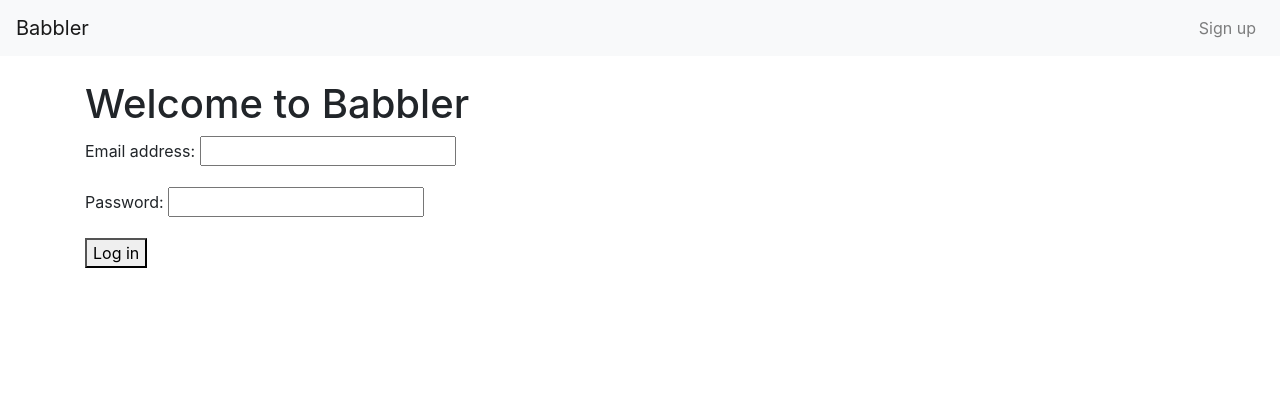
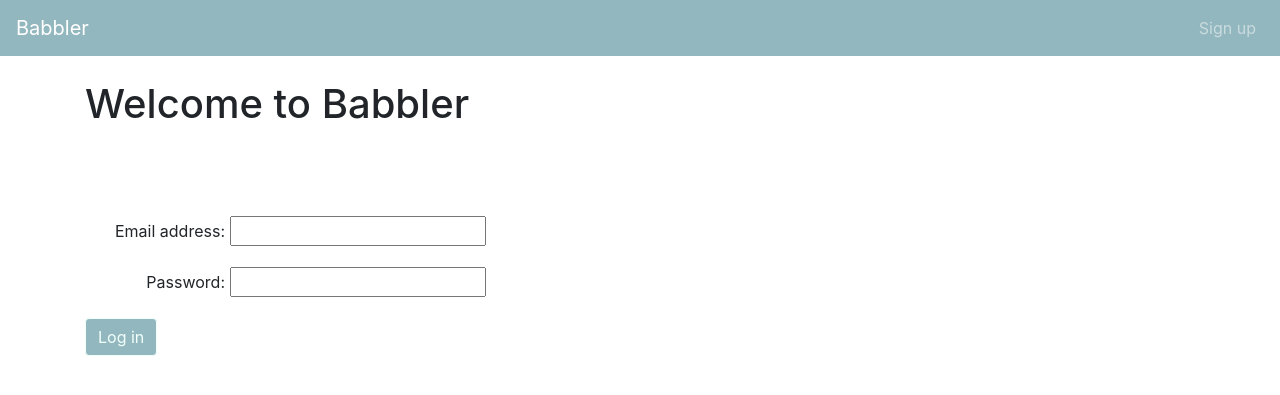
Before and after one commit to ktakats/babbler, a Django app: page / in a window 1280 px wide. Shown: the top 395 px of the page. Run offline with Django 3.2, Linux system fonts and the light colour scheme; some libraries are stand-ins or nearby versions.

Commit message:
Making it prettier

```diff
--- a/chat/static/main.css
+++ b/chat/static/main.css
@@ -2,6 +2,7 @@ body {
   font: 13px Helvetica, Arial;
   text-align: center;
   overflow-x: hidden;
+  color: #454545;
 }
 
 .container {
@@ -9,18 +10,63 @@ body {
     align: center;
 }
 
+.navbar-custom {
+    background: #93B7BE;
+    color: #F1FFFA;
+}
+
+label {
+    display: inline-block;
+    width: 140px;
+    text-align: right;
+}
+
+.btn-secondary {
+    color: #F1FFFA !important;
+    background-color: #93B7BE !important;
+    border-color: #F1FFFA !important;
+}
+
+.btn-circle {
+    width: 50px !important;
+    height: 50px  !important;
+    padding: 6px 0px  !important;
+    border-radius: 25px  !important;
+    border-color: #93B7BE !important;
+    text-align: center  !important;
+    font-size: 12px  !important;
+    line-height: 1.42857  !important;
+    background-color: transparent !important;
+    color: #93B7BE !important;
+}
+
+.new_room_button_div {
+    height: 55px;
+}
+
+.add-new-room{
+    float: right;
+    margin-right: 25%;
+}
+
 .main {
-    padding-top: 5em;
+    padding: 5em;
 }
 
 .room {
-    border: solid gray 1px;
+    border: solid 1px;
+    border-color: #93B7BE !important;
+    color: #454545 !important;
     width: 50%;
     margin: 0 auto;
     text-align: left;
     padding-left: 5%;
     padding-top: 2%;
     padding-bottom: 2%;
+}
+
+.room a a:hover a:visited{
+    text-decoration: none !important;
 }
 
 .friend {
--- a/chat/templates/chat/base.html
+++ b/chat/templates/chat/base.html
@@ -15,7 +15,7 @@
 <body>
     <div class="container">
         <div class="header">
-            <nav class="navbar navbar-expand-lg navbar-light bg-light fixed-top" role="navigation">
+            <nav class="navbar navbar-expand-lg navbar-dark fixed-top navbar-custom" role="navigation">
                 <a class="navbar-brand" href="/">Babbler</a>
                 <button class="navbar-toggler" type="button" data-toggle="collapse" data-target="#navbarCollapse" aria-controls="navbarCollapse" aria-expanded="false" aria-label="Toggle navigation">
                     <span class="navbar-toggler-icon"></span>
--- a/chat/templates/chat/home.html
+++ b/chat/templates/chat/home.html
@@ -1,19 +1,27 @@
 {% extends 'chat/base.html'%}
 
-{% block header_text %}Welcome to Babbler{% endblock %}
-
+{% block header_text %}
+{% if user.is_authenticated %}
+{% else %}
+    Welcome to Babbler
+{% endif %}
+{% endblock %}
 {% block content %}
 
 {% if user.is_authenticated %}
+    <div class="new_room_button_div">
+    <a href="{% url 'new_room' %}" class="add-new-room"><button class="btn btn-primary btn-circle"><i class="fa fa-plus"></i></button></a>
+    </div>
+    <div>
     {% for room in rooms %}
-    <p class="room"><a href="{{room.get_absolute_url}}">{{room.title}}</a></p>
+    <a href="{{room.get_absolute_url}}"><div class="room">{{room.title}}</div></a>
     {% endfor %}
-    <p><a href="{% url 'new_room' %}">Create a new room</a></p>
+    </div>
 {% else %}
     <form method="POST" id="id_login_form">
         {% csrf_token %}
         {{form.as_p}}
-        <button type="submit" id="id_login">Log in</button>
+        <button type="submit" id="id_login" class="btn btn-secondary">Log in</button>
     </form>
 {% endif %}
 
--- a/chat/templates/chat/signup.html
+++ b/chat/templates/chat/signup.html
@@ -15,6 +15,6 @@
 <form method="post">
     {% csrf_token %}
     {{form.as_p}}
-    <button type="submit" id="id_signup">Sign up</button>
+    <button type="submit" id="id_signup" class="btn btn-secondary">Sign up</button>
 </form>
 {% endblock %}
```
